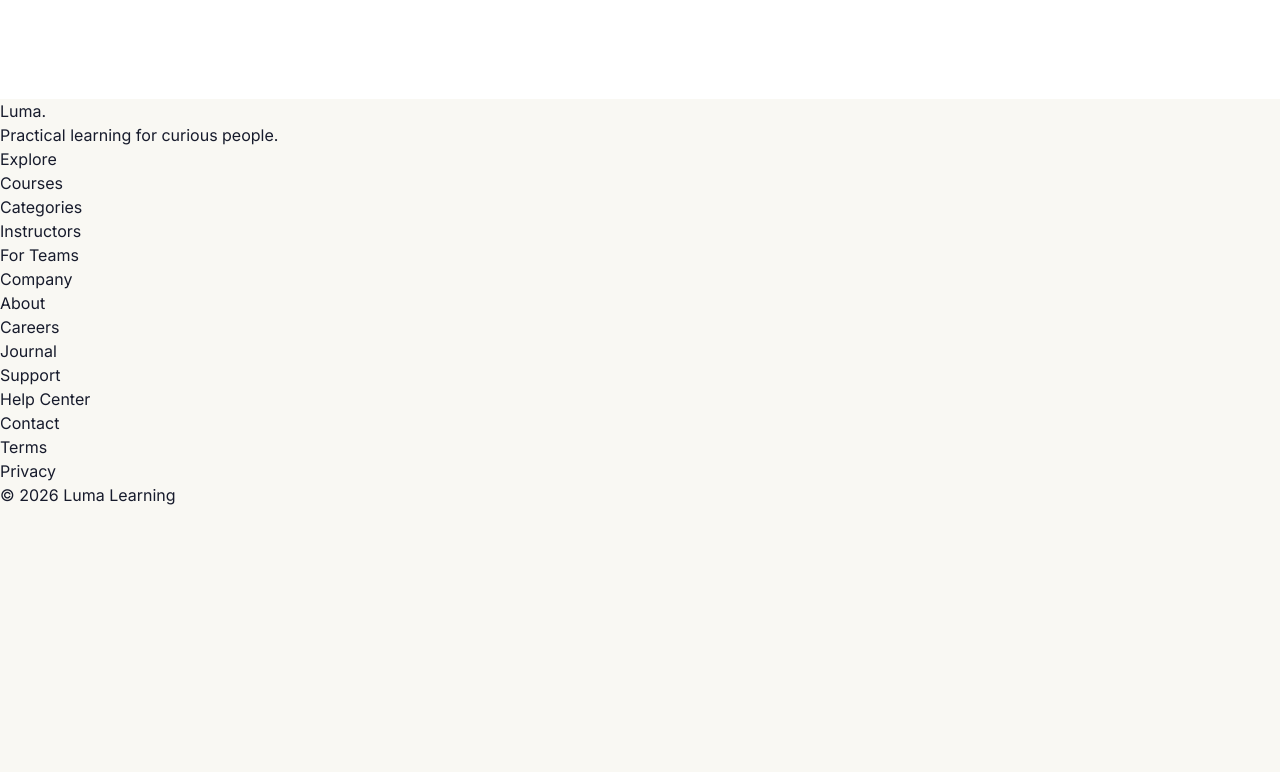
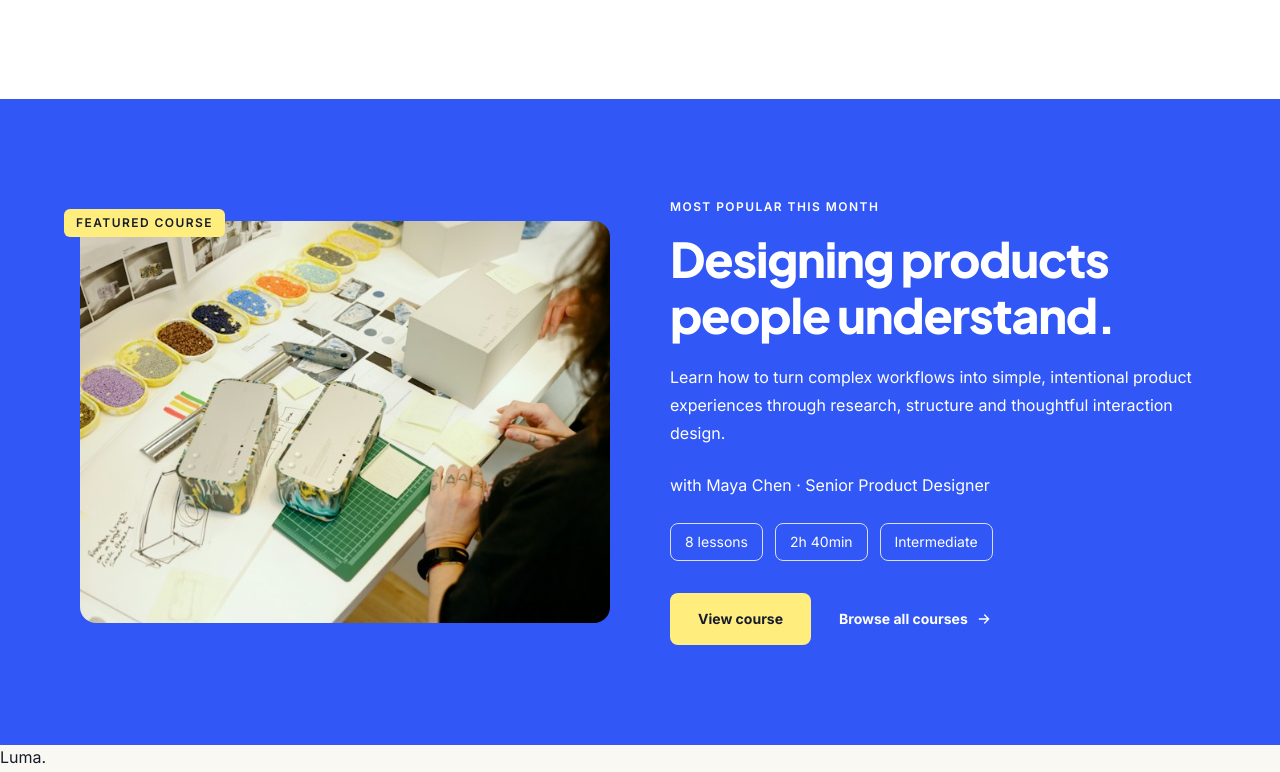
Before and after one commit to nicolas-davila/buzzvel-test-frontend, a Next.js app: page / in a window 1280 px wide. Shown: the part 1408-2180 px from the top of the page. Before the commit the page ends 1915 px from the top, so only its background shows below. Built offline with nearby package versions, Linux system fonts and the light colour scheme.

Commit message:
feat: add featured course section

```diff
--- a/src/app/page.tsx
+++ b/src/app/page.tsx
@@ -1,11 +1,13 @@
 import Hero from "@/components/Hero";
 import Categories from "@/components/Categories";
+import FeaturedCourse from "@/components/FeaturedCourse";
 
 export default function Home() {
   return (
     <main className="flex-1">
         <Hero />
         <Categories />
+        <FeaturedCourse />
     </main>
   );
 }
--- /dev/null
+++ b/src/components/FeaturedCourse.tsx
@@ -0,0 +1,73 @@
+import Image from "next/image";
+import { featuredCourse } from "@/data/featuredCourse";
+import Container from "./Container";
+import Button from "./Button";
+
+export default function FeaturedCourse() {
+    return (
+        <section id="featured-course" className="bg-primary py-16 text-white md:py-25">
+            <Container className="grid items-center gap-10 lg:grid-cols-2 lg:gap-15">
+                <div className="relative aspect-[538/408]">
+                    <Image
+                        src={featuredCourse.image.src}
+                        alt={featuredCourse.image.alt}
+                        fill
+                        sizes="(min-width: 1024px) 538px, 100vw"
+                        className="rounded-2xl object-cover"
+                    />
+                    <span className="absolute -top-3 -left-4 rounded-md bg-highlight px-3 py-1.5 text-xs leading-4 font-semibold uppercase tracking-[0.12em] text-foreground">
+                        {featuredCourse.label}
+                    </span>
+                </div>
+
+                <div>
+                    <p className="text-xs font-semibold uppercase tracking-[0.12em]">
+                        {featuredCourse.eyebrow}
+                    </p>
+                    <h2 className="mt-4 font-heading text-[32px] leading-10 font-extrabold tracking-tight md:text-[48px] md:leading-[56px]">
+                        {featuredCourse.title}
+                    </h2>
+                    <p className="mt-5 text-base leading-7">
+                        {featuredCourse.description}
+                    </p>
+                    <p className="mt-6 text-base leading-7">
+                        {featuredCourse.instructor}
+                    </p>
+                    <ul className="mt-6 flex flex-wrap gap-3">
+                        {featuredCourse.details.map((detail) => (
+                            <li
+                                key={detail}
+                                className="rounded-lg border border-line px-3.5 py-1.5 text-sm leading-6"
+                            >
+                                {detail}
+                            </li>
+                        ))}
+                    </ul>
+                    <div className="mt-8 flex flex-wrap items-center gap-3">
+                        <Button variant="accent" href={featuredCourse.primaryHref}>
+                            View course
+                        </Button>
+                        <a
+                            href={featuredCourse.secondaryHref}
+                            className="inline-flex items-center gap-2 px-4 py-3.5 text-sm leading-6 font-bold"
+                        >
+                            Browse all courses
+                            <svg
+                                viewBox="0 0 24 24"
+                                className="size-4"
+                                fill="none"
+                                stroke="currentColor"
+                                strokeWidth="2"
+                                strokeLinecap="round"
+                                strokeLinejoin="round"
+                                aria-hidden="true"
+                            >
+                                <path d="M5 12h14M13 6l6 6-6 6" />
+                            </svg>
+                        </a>
+                    </div>
+                </div>
+            </Container>
+        </section>
+    );
+}
--- /dev/null
+++ b/src/data/featuredCourse.ts
@@ -0,0 +1,30 @@
+export type FeaturedCourseData = {
+    label: string;
+    eyebrow: string;
+    title: string;
+    description: string;
+    instructor: string;
+    details: string[];
+    image: {
+        src: string;
+        alt: string;
+    };
+    primaryHref: string;
+    secondaryHref: string;
+};
+
+export const featuredCourse: FeaturedCourseData = {
+    label: "Featured course",
+    eyebrow: "Most popular this month",
+    title: "Designing products people understand.",
+    description:
+        "Learn how to turn complex workflows into simple, intentional product experiences through research, structure and thoughtful interaction design.",
+    instructor: "with Maya Chen · Senior Product Designer",
+    details: ["8 lessons", "2h 40min", "Intermediate"],
+    image: {
+        src: "/course.jpg",
+        alt: "Designer working on product prototypes at a desk",
+    },
+    primaryHref: "#",
+    secondaryHref: "#",
+};
```
Also changed, not shown: public/course.jpg (added).
